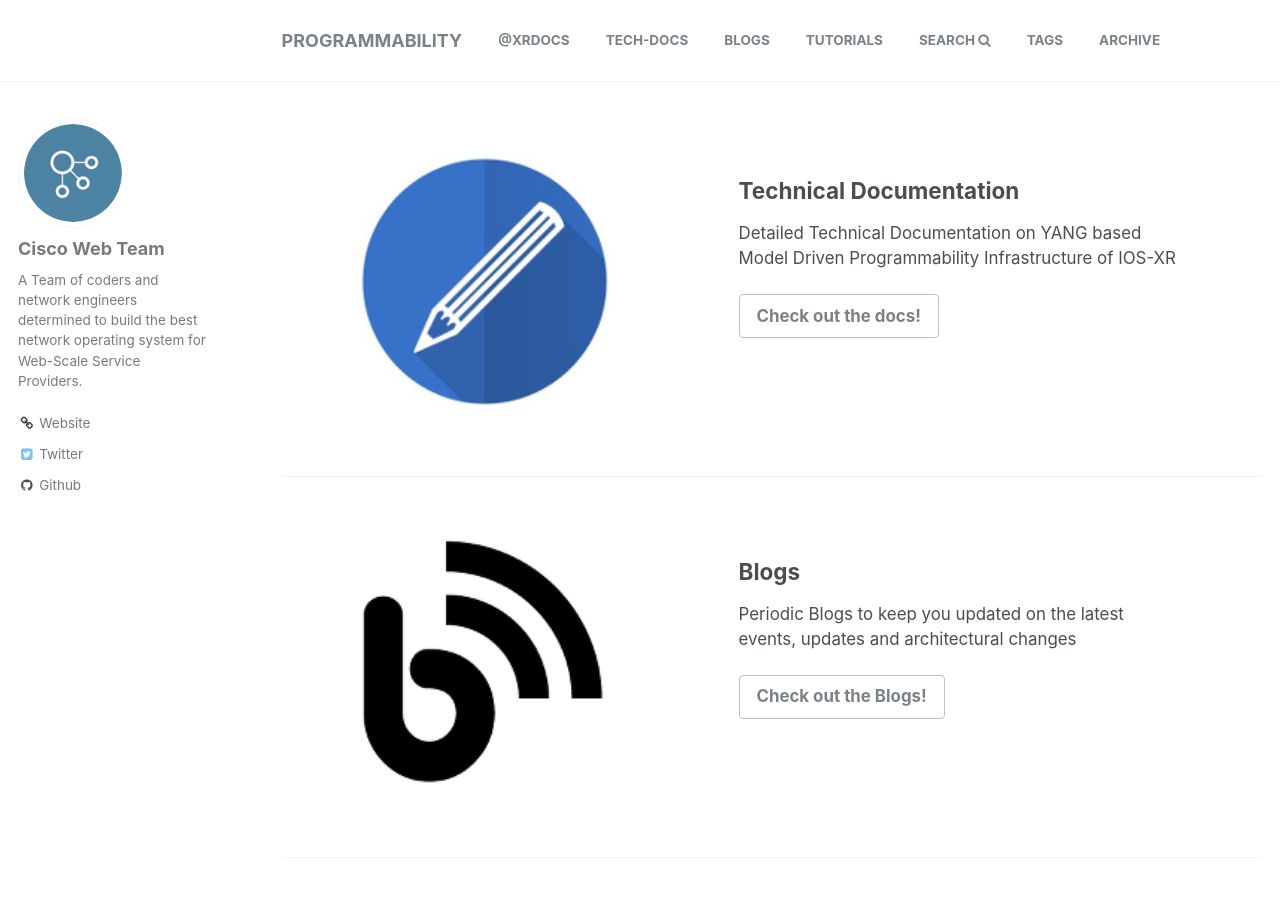
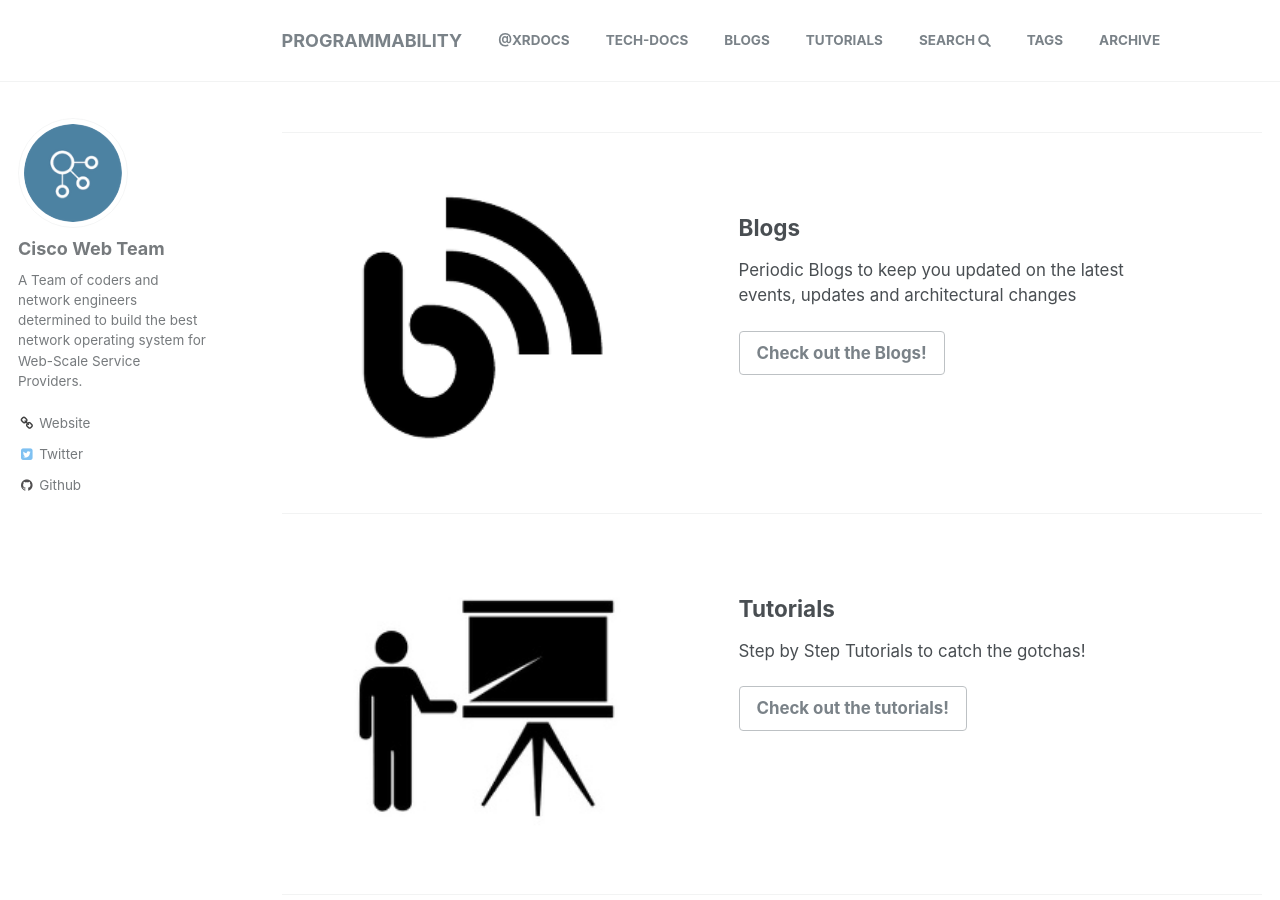
Before and after one commit to xrdocs/programmability, a Jekyll site: the page built from _pages/home.md, in a window 1280 px wide and 900 px high. Built offline with Jekyll 4.4.1, drawn with Linux system fonts in a browser that asks for light colours.

Commit message:
Update home.md

```diff
--- a/_pages/home.md
+++ b/_pages/home.md
@@ -4,14 +4,6 @@ permalink: /
 author_profile: true
 author: "Cisco Web Team"
 
-feature_row1:
-  - image_path: techdoc.jpg
-    alt: "fully responsive"
-    title: "Technical Documentation"
-    excerpt: 'Detailed Technical Documentation on YANG based Model Driven Programmability Infrastructure of IOS-XR'
-    url: "/techdocs/"
-    btn_label: "Check out the docs!"
-    btn_class: "btn--inverse"
 feature_row2:
   - image_path: blog.png
     alt: "fully responsive"
```
